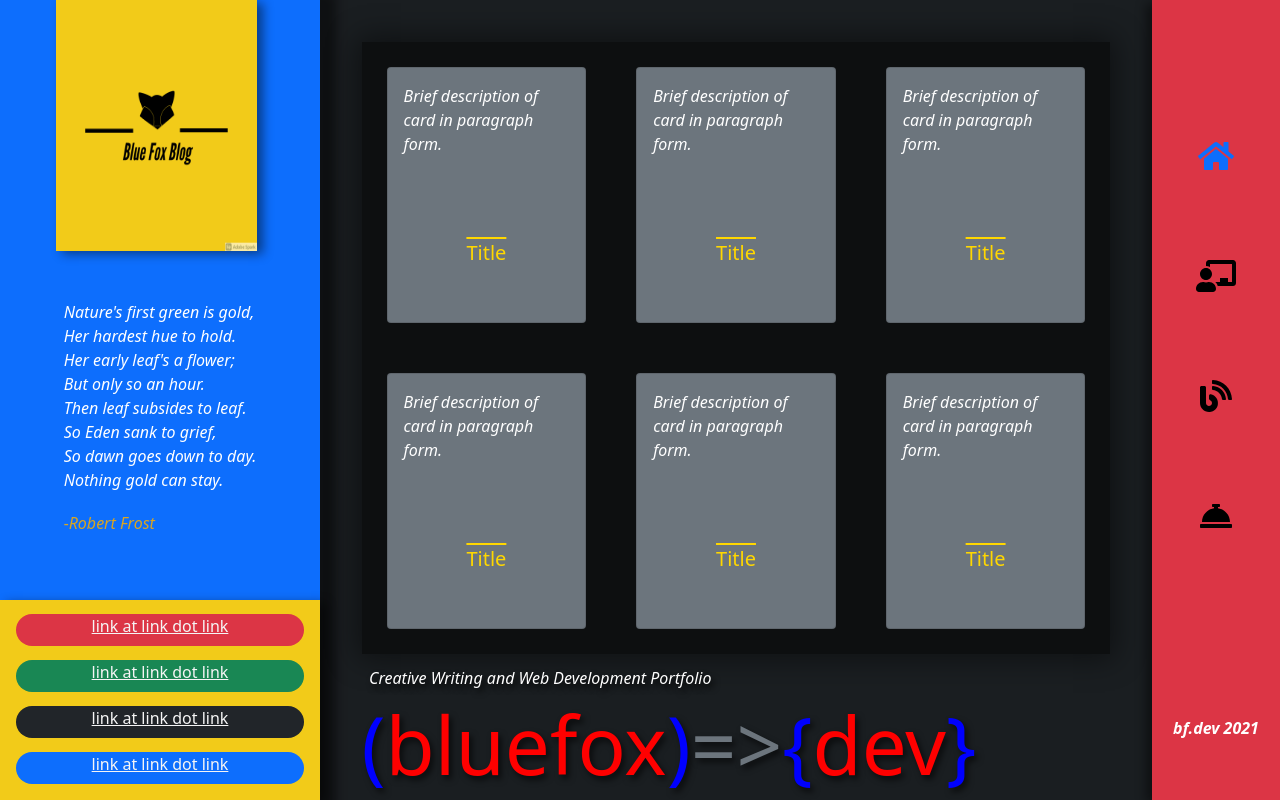
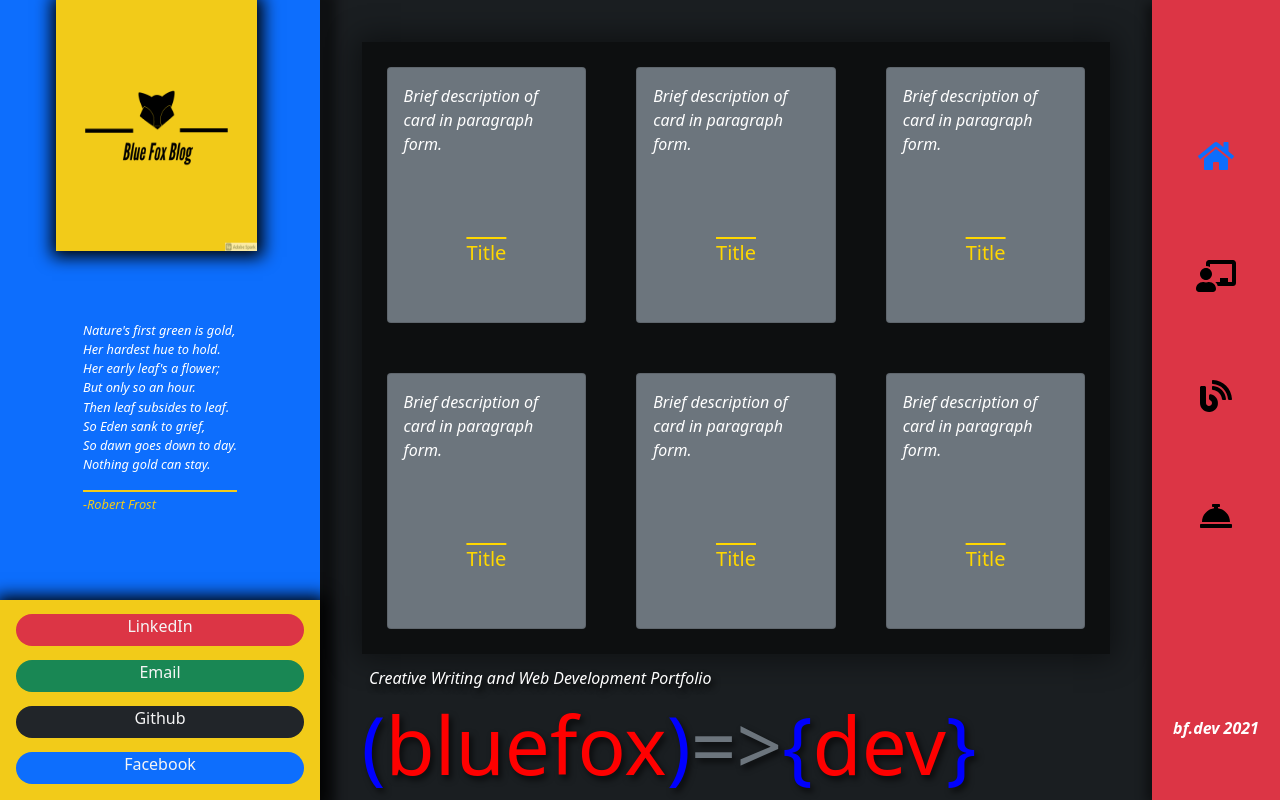
Before and after one commit to bluefoxbandido/bluefoxblog, a React app: page / in a window 1280 px wide. Built offline with nearby package versions, Linux system fonts and the light colour scheme.

Commit message:
styled left sidebar and home view

```diff
--- a/src/components/sections/left_sidebar.js
+++ b/src/components/sections/left_sidebar.js
@@ -22,10 +22,10 @@ export default class LeftSidebar extends Component {
                     </p>
                 </div>
                 <div className="contactLinks">
-                    <a href="#" className="bg-danger">link at link dot link</a>
-                    <a href="#" className="bg-success">link at link dot link</a>
-                    <a href="#" className="bg-dark">link at link dot link</a>
-                    <a href="#" className="bg-primary">link at link dot link</a>
+                    <a href="#" className="bg-danger">LinkedIn</a>
+                    <a href="#" className="bg-success">Email</a>
+                    <a href="#" className="bg-dark">Github</a>
+                    <a href="#" className="bg-primary">Facebook</a>
                 </div>
             </div>
         )
--- a/src/styles/_home.scss
+++ b/src/styles/_home.scss
@@ -64,6 +64,13 @@
             justify-content: center;
             align-items: center;
 
+            &:hover {
+                border: 2px solid goldenrod;
+                background-color: $danger;
+                margin: calc(10% - 1px);
+                // transform: rotateX(360deg);
+                // transition-duration: 300ms;
+            }
 
             .card-body {
                 display: flex;
--- a/src/styles/_layout.scss
+++ b/src/styles/_layout.scss
@@ -35,8 +35,8 @@
         justify-self: flex-start;
 
         img {
-          -webkit-box-shadow: 6px 3px 10px 0px rgba(0, 0, 0, 0.46);
-          -moz-box-shadow: 6px 3px 10px 0px rgba(0, 0, 0, 0.46);
+          -webkit-box-shadow: 1px 1px 16px 5px #000000;
+          box-shadow: 1px 1px 16px 5px #000000;
         }
 
       }
@@ -48,6 +48,8 @@
         padding-right: 10%;
         align-content: center;
         justify-content: center;
+        font-size: 80%;
+
 
         p {
           display: flex;
@@ -58,7 +60,9 @@
 
           .author {
             margin-top: 10%;
-            color: goldenrod;
+            color: rgba(242,203,25,255);
+            padding-top: 2%;
+            border-top: 2px solid rgba(242,203,25,255);
           }
         }
 
@@ -77,8 +81,8 @@
         padding-right: 5%;
         padding-bottom: 5%;
         width: 100%;
-        -webkit-box-shadow: 6px 3px 10px 0px rgba(0, 0, 0, 0.46);
-        -moz-box-shadow: 6px 3px 10px 0px rgba(0, 0, 0, 0.46);
+        -webkit-box-shadow: 1px 1px 16px 5px #000000;
+        box-shadow: 1px 1px 16px 5px #000000;
 
 
         a {
@@ -89,6 +93,12 @@
           margin-top: 5%;
           border-radius: 1rem;
           justify-content: center;
+          text-decoration: none;
+
+          &:hover {
+            border: 2px solid white;
+            margin-top: calc(5% - 2px);
+          }
         }
       }
     }
```
